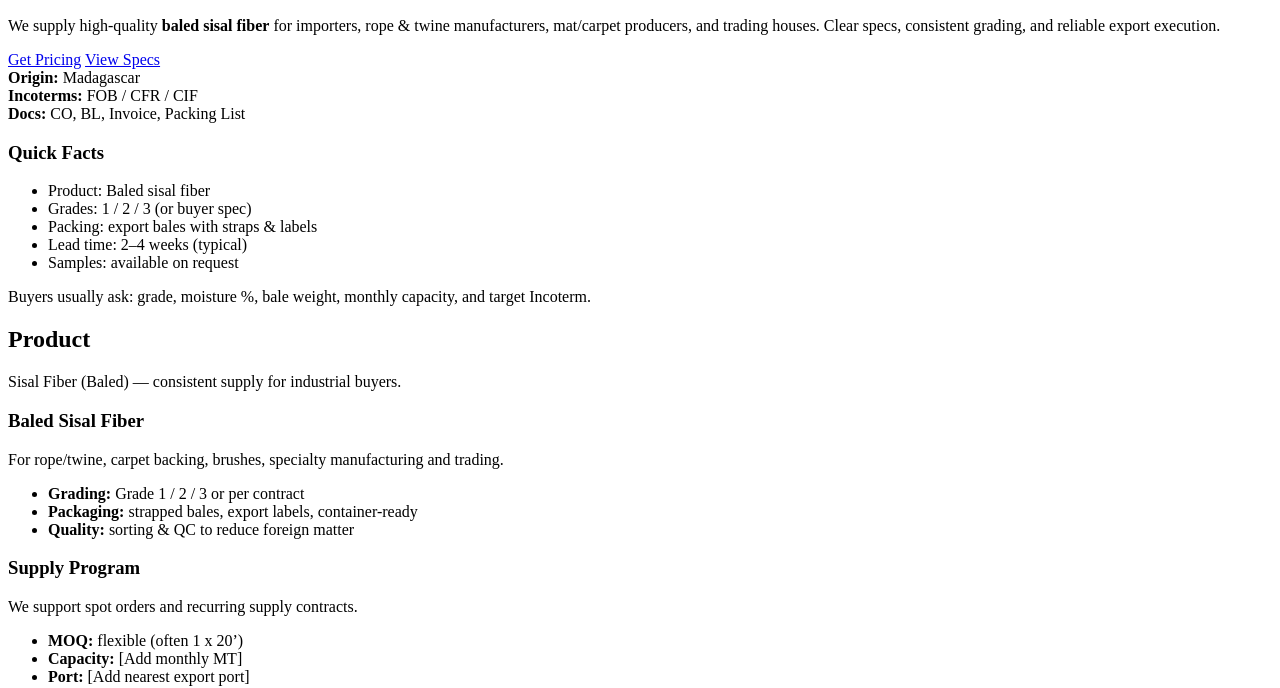
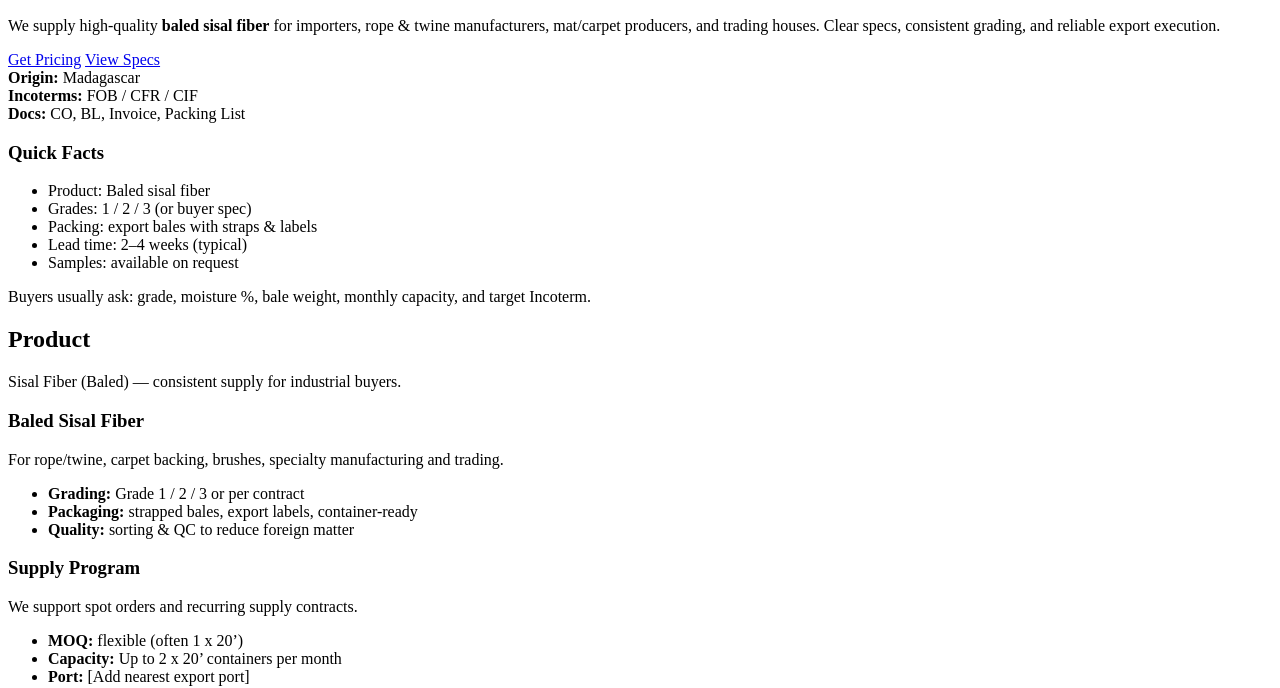
Before and after one commit to arajao/madagascar-sisal-website, a plain HTML site: page index.html in a window 1280 px wide. Shown: the part 112-800 px from the top of the page. Drawn offline with Linux system fonts and the light colour scheme.

Commit message:
Update index.html

```diff
--- a/index.html
+++ b/index.html
@@ -80,7 +80,7 @@
           <p>We support spot orders and recurring supply contracts.</p>
           <ul>
             <li><strong>MOQ:</strong> flexible (often 1 x 20’)</li>
-            <li><strong>Capacity:</strong> [Add monthly MT]</li>
+            <li><strong>Capacity:</strong> Up to 2 x 20’ containers per month</li>
             <li><strong>Port:</strong> [Add nearest export port]</li>
           </ul>
         </div>
```
